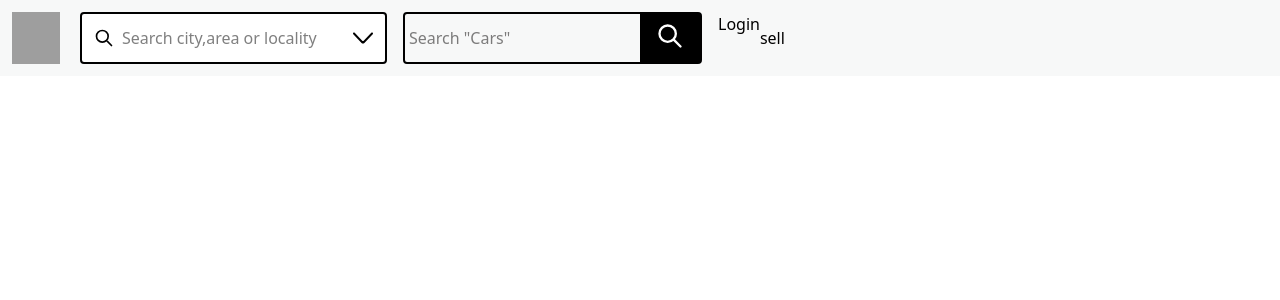
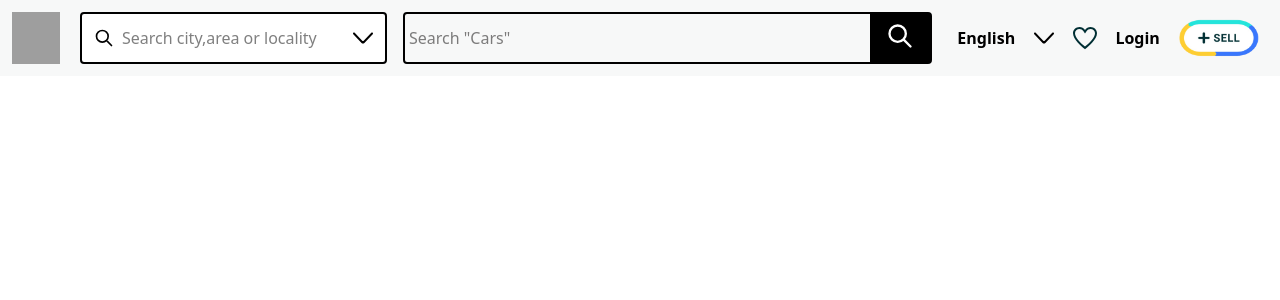
Before and after one commit to Aswinkl1/olx, a React (Vite) app: page / in a window 1280 px wide. Shown: the top 300 px of the page. Built offline with nearby package versions, Linux system fonts and the light colour scheme; grey boxes are pictures that could not be loaded.

Commit message:
upper navbar finished

```diff
--- a/src/components/Navbar.tsx
+++ b/src/components/Navbar.tsx
@@ -1,6 +1,7 @@
-import React from "react";
 import searchBlack from "../assets/search1.svg";
 import searchWhite from "../assets/search.svg";
+import favorite from "../assets/favorite.svg";
+import sell from "../assets/addButton.png";
 
 import dropDown from "../assets/arrow-down.svg";
 export const Navbar = () => {
@@ -26,7 +27,7 @@ export const Navbar = () => {
             <img src={dropDown} alt="" className="w-5 hover:rotate-180" />
           </div>
         </div>
-        <div className="flex  mx-4 border-2 rounded-sm">
+        <div className="flex grow mx-4 border-2 rounded-sm">
           <input
             className="border-0 outline-0 grow pl-1"
             type="text"
@@ -38,11 +39,15 @@ export const Navbar = () => {
             <img src={searchWhite} alt="" className="w-7" />
           </span>
         </div>
-        <div className="flex">
-          <img src="" alt="" />
+        <div className="flex justify-around w-80 items-center  font-extrabold">
+          <span>English</span>
+          <img src={dropDown} alt="" className="w-5 hover:rotate-180" />
+
+          <img src={favorite} className="w-6" alt="" />
           <a href="">Login</a>
-
-          <button>sell</button>
+          <button>
+            <img src={sell} className="w-20" alt="" />
+          </button>
         </div>
       </nav>
     </>
```
